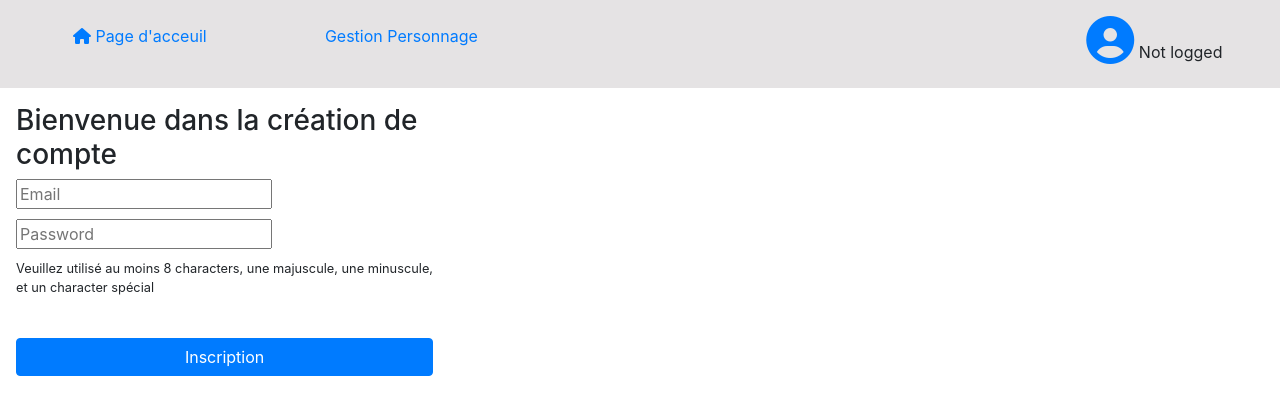
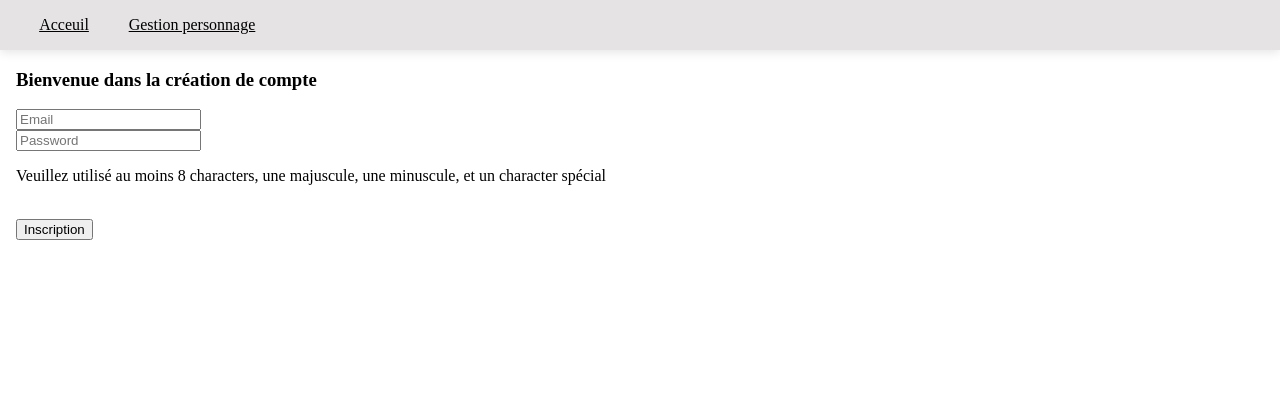
Before and after one commit to MaximeHerblot/JDRProjet, a Symfony app: template templates/incription_user/index.html.twig in a window 1280 px wide. Shown: the top 415 px of the page. Run offline with Twig, Linux system fonts and the light colour scheme; the template is opened without the code that fills it, so the values that code supplies are empty; some libraries are stand-ins or nearby versions.

Commit message:
sass Integration

```diff
--- a/composer.json
+++ b/composer.json
@@ -11,6 +11,7 @@
         "doctrine/doctrine-migrations-bundle": "^3.0",
         "doctrine/orm": "^2.7",
         "fzaninotto/faker": "^1.9",
+        "symfony/asset": "5.1.*",
         "symfony/console": "5.1.*",
         "symfony/dotenv": "5.1.*",
         "symfony/flex": "^1.3.1",
--- a/package.json
+++ b/package.json
@@ -2,7 +2,9 @@
     "devDependencies": {
         "@symfony/webpack-encore": "^0.31.0",
         "core-js": "^3.0.0",
+        "node-sass": "^5.0.0",
         "regenerator-runtime": "^0.13.2",
+        "sass-loader": "9.0.1",
         "webpack-notifier": "^1.6.0"
     },
     "license": "UNLICENSED",
--- /dev/null
+++ b/public/css/accueilStyle.css
@@ -0,0 +1,32 @@
+.navbar{
+    height: 50px;
+    background-color: #e5e3e4;
+    box-shadow: 0px 2px 10px #e5e3e4;
+
+}
+.navbar .grid-container{
+    display: grid;
+    grid-template-columns: 10% 10% 70% 10%;
+}
+
+.navbar .grid-item{
+    margin-top: 16px;
+    text-align: center;
+
+}
+.navbar .grid-item a{
+    color:black;
+}
+main {
+    margin-top:1rem;
+    margin-left:1rem;
+}
+
+#navbar{
+    background-color:#e5e3e4;
+    padding:0.5rem;
+}
+
+ul{
+    text-align:center;
+}
--- a/src/Controller/HomePageController.php
+++ b/src/Controller/HomePageController.php
@@ -25,4 +25,5 @@ class HomePageController extends AbstractController
         return $this->render('home/home.html.twig');
     }
 
+
 }
--- a/src/DataBinder/RaceData.php
+++ b/src/DataBinder/RaceData.php
@@ -32,8 +32,8 @@ class RaceData {
         }
 
         //Vérification dans la base de données
-
-        $conn = new PDO("mysql:host=localhost;dbname=dndinit","root","");
+        $em = new ConnectionBdClass();
+        $conn = $em->getConnection();
         $conn->setAttribute(PDO::ATTR_ERRMODE, PDO::ERRMODE_EXCEPTION);
 
         $stmt =$conn->prepare("SELECT name FROM race");
--- a/templates/base.html.twig
+++ b/templates/base.html.twig
@@ -3,35 +3,26 @@
     <head>
         <meta charset="UTF-8">
         <title>{% block title %}Welcome!{% endblock %}</title>
-        <link rel="stylesheet" href="https://maxcdn.bootstrapcdn.com/bootstrap/4.0.0/css/bootstrap.min.css" integrity="sha384-Gn5384xqQ1aoWXA+058RXPxPg6fy4IWvTNh0E263XmFcJlSAwiGgFAW/dAiS6JXm" crossorigin="anonymous">
         <script src="https://ajax.googleapis.com/ajax/libs/jquery/3.5.1/jquery.min.js"></script>
         <script src="https://use.fontawesome.com/6236914045.js"></script>
         <script src="https://cdnjs.cloudflare.com/ajax/libs/popper.js/1.16.0/umd/popper.min.js"></script>
         <script>
         </script>
+
         <script src="https://maxcdn.bootstrapcdn.com/bootstrap/4.5.2/js/bootstrap.min.js"></script>
+        <link rel="stylesheet" href='/css/accueilStyle.css'  type="text/css">
         <style>
-            main {
-                margin-top:1rem;
-                margin-left:1rem;
+
+            body{
+                margin: 0;
             }
-
-            #navbar{
-                background-color:#e5e3e4;
-                padding:0.5rem;
-            }
-
-            ul{
-                text-align:center;
-            }
-
-        {% block stylesheets %}
-
+        </style>
+        {% block head %}
         {% endblock %}
-        </style>
     </head>
     <body>
-    <div id="navbar" class="row">
+
+    {# <div id="navbar" class="row">
         <nav class="navbar col-10 ">
             <ul class="col-3">
                 <a href="/" class="nav-link ">
@@ -61,14 +52,29 @@
             <a style="margin-bottom:0.25rem">{{app.user?app.user.getEmail() : 'Not logged'}} </a>
 
         </div>
+    </div> #}
+    <div class="navbar">
+        <div class="grid-container">
+            <div class="grid-item">
+                <a href="/">Acceuil</a>
+            </div>
+            <div class="grid-item">
+                <a href="/gestion/characters">Gestion personnage</a>
+            </div>
+            <div class="grid-item"></div>
+            <div class="grid-item"></div>
+
+
+        </div>
     </div>
         <main>
             {% block body %}
                 <p>There is no body block on your page<p>
             {% endblock %}
-            <script>
-            {% block javascripts %}{% endblock %}
-            </script>
+
+            {% block javascripts %}
+            {% endblock %}
+
         </main>
     </body>
 </html>
```
Also changed, not shown: public/css/gestionCharactersStyle.css (added, +52 -0 lines), public/js/creationCharacters.js (added, +34 -0 lines), public/sass/gestionCharactersStyle.scss (added, +44 -0 lines), templates/creation_characters/index.html (+1 -45 lines), templates/gestion_characters/index.html (+4 -45 lines), templates/css/style.css (deleted), 2 other files.
